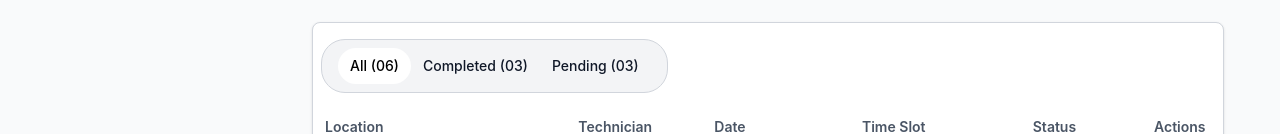
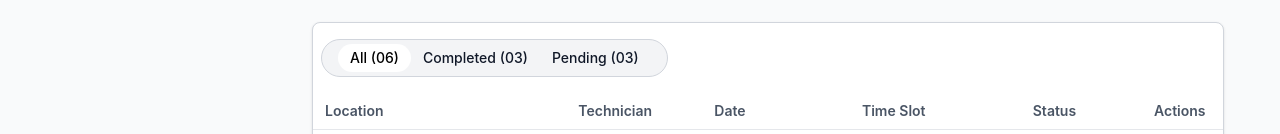
Before and after one commit to softvence-omega-future-stack/ron111-frontend, a Next.js app: page / in a window 1280 px wide. Shown: the part 1044-1178 px from the top of the page. Built offline with nearby package versions, Linux system fonts and the light colour scheme.

Commit message:
fixed some issue

```diff
--- a/app/page.tsx
+++ b/app/page.tsx
@@ -428,10 +428,10 @@ export default function DashboardPage() {
               <button
                 key={tab.label}
                 onClick={() => setSelectedTab(tab.label)}
-                className={`py-2 px-3 my-2 text-[.65rem] md:text-sm font-medium transition-colors text-nowrap ${
+                className={`py-1 px-3 my-1 text-[.65rem] md:text-sm font-medium transition-colors text-nowrap ${
                   selectedTab === tab.label
                     ? " rounded-full bg-white text-black"
-                    : "border-transparent text-gray-900 hover:text-gray-500"
+                    : "border-transparent text-gray-900 hover:text-gray-600"
                 }`}
               >
                 {tab.label} ({tab.count.toString().padStart(2, "0")})
--- a/components/layouts/Sidebar.tsx
+++ b/components/layouts/Sidebar.tsx
@@ -16,7 +16,7 @@ export default function Sidebar() {
   const pathname = usePathname();
 
   return (
-    <aside className="w-64 bg-white border-r border-gray-100 h-full flex flex-col justify-between">
+    <aside className="w-64 bg-white border-r border-gray-200 shadow h-full flex flex-col justify-between">
       <nav className="p-4">
         <div className="space-y-1">
           {links.map(({ name, href, icon: Icon }) => {
@@ -40,8 +40,8 @@ export default function Sidebar() {
       </nav>
 
       {/* Quick Stats */}
-      <div className="p-4 border-t border-gray-200 bg-white">
-        <div className="bg-gray-50 rounded-lg p-4">
+      <div className="border-t border-gray-200 bg-white">
+        <div className="bg-gray-50 rounded-lg p-8">
           <h3 className="text-xs font-semibold text-gray-600 mb-3">Quick Stats</h3>
           <div className="space-y-2">
             <div className="flex justify-between items-center">
```
